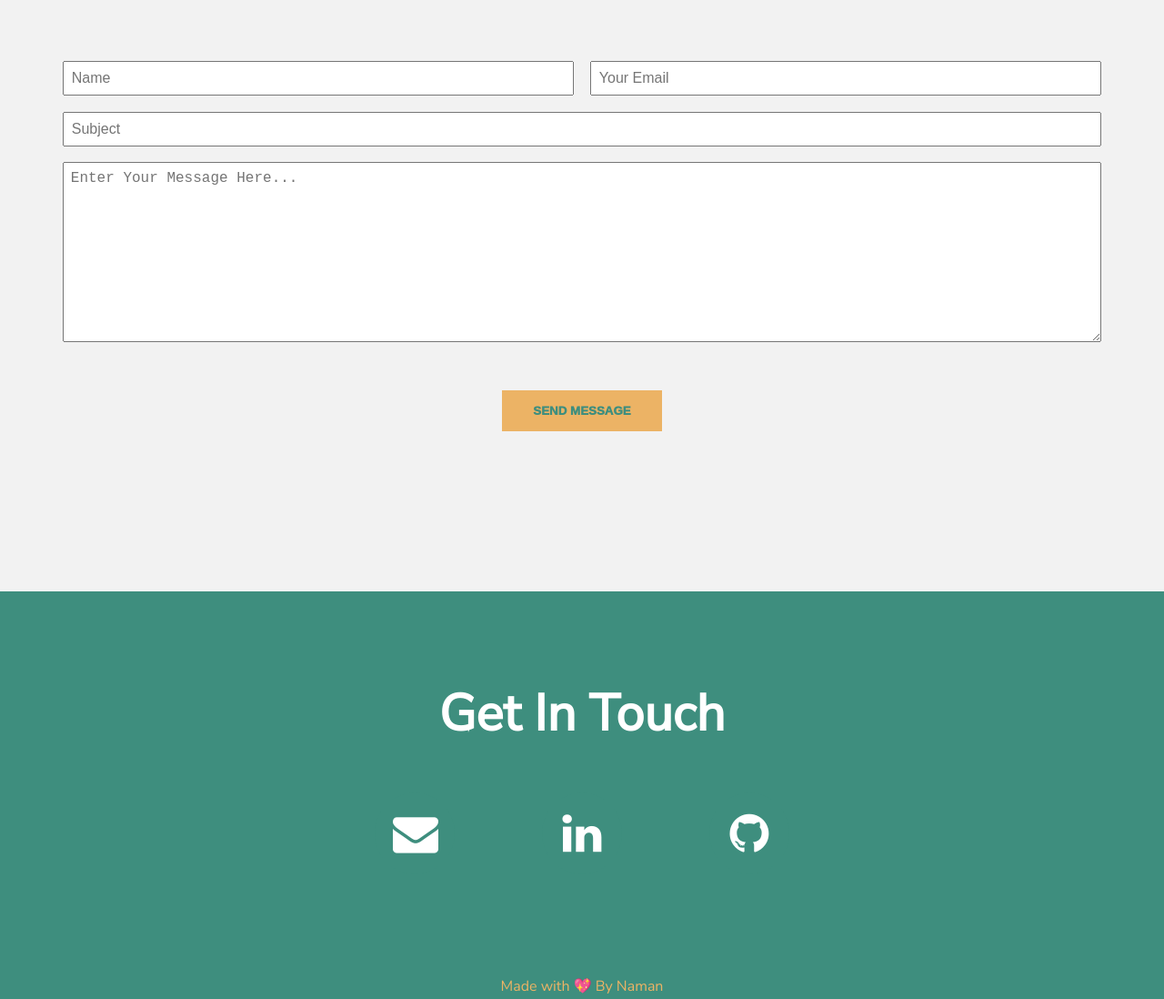
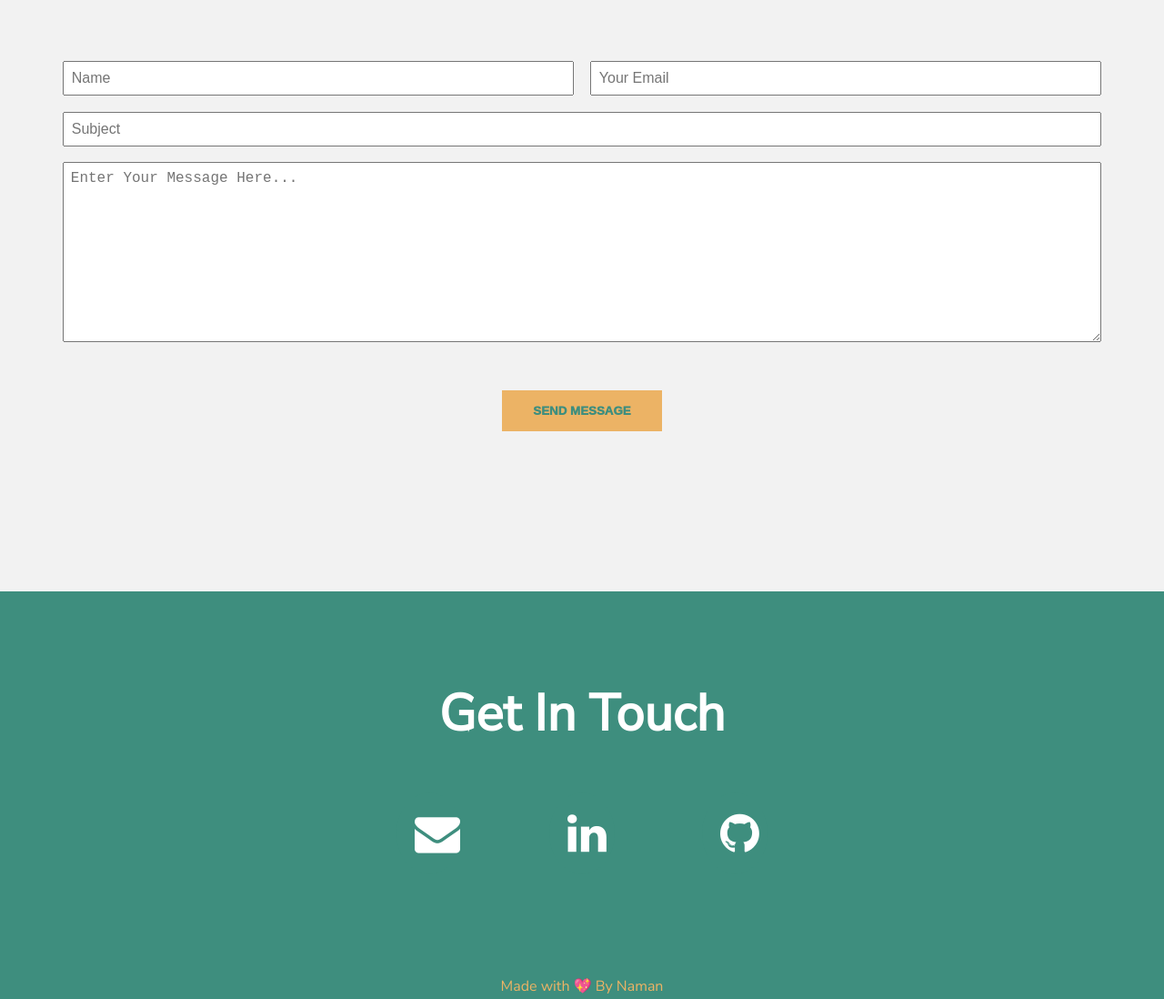
Before and after one commit to Naman814/Portfolio, a plain HTML site: page public/index.html in a window 1280 px wide. Shown: the part 4090-5188 px from the top of the page at 91% size. Drawn offline with nearby package versions, Linux system fonts and the light colour scheme; files whose address does not match are found by name.

Commit message:
social icon width

```diff
--- a/public/css/style.css
+++ b/public/css/style.css
@@ -311,7 +311,7 @@ input, textarea{
 
 .footer-social .fa{
     font-size: 50px;
-    width: 3rem;
+    width: 2rem;
 
 }
 
```
